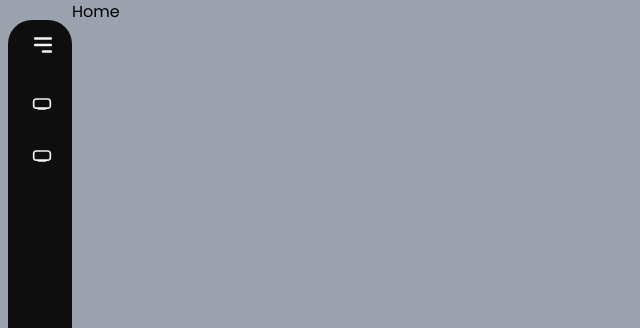
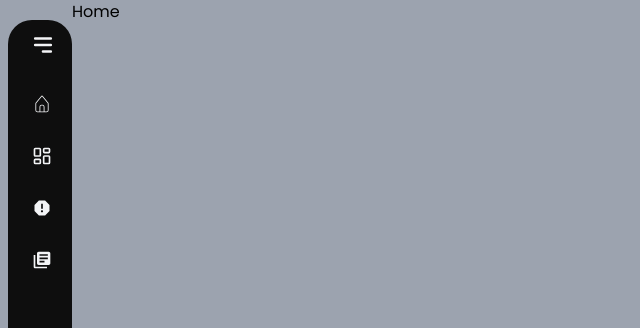
Before and after one commit to Prish20/SAFE-PATH_PLATFORM, a React (Vite) app in the folder client/: page /home in a window 1280 px wide. Shown: the top 328 px of the page, without its empty margins (0-640 px from the left). Built offline with nearby package versions, Linux system fonts and the light colour scheme; no server answers.

Commit message:
Layout adjustments

```diff
--- a/client/src/components/DashSidebar.jsx
+++ b/client/src/components/DashSidebar.jsx
@@ -4,6 +4,7 @@ import { HiArrowSmRight, HiDocumentText, HiOutlineUserGroup, HiUser } from "reac
 import { Link, useLocation } from "react-router-dom";
 import { motion } from "framer-motion";
 import { useSelector } from "react-redux";
+import { MdReport } from "react-icons/md";
 
 export default function DashSidebar() {
   const location = useLocation();
@@ -63,7 +64,7 @@ export default function DashSidebar() {
               >
                 <Sidebar.Item
                   active={tab === "reportincident"}
-                  icon={HiUser}
+                  icon={MdReport}
                   className="flex items-center space-x-2 outline hover:text-red-500"
                   as="div"
                 >
--- a/client/src/components/Sidebar.jsx
+++ b/client/src/components/Sidebar.jsx
@@ -1,16 +1,20 @@
 import { useState, useMemo } from "react";
 import { HiMenuAlt3 } from "react-icons/hi";
-import { MdHomeMax } from "react-icons/md";
 import MenuItems from "./MenuItems";
 import Profile from "./Profile";
-
+import { LuLayoutDashboard } from "react-icons/lu";
+import { CiHome } from "react-icons/ci";
+import { MdReport } from "react-icons/md";
+import { MdLibraryBooks } from "react-icons/md";
 const Sidebar = () => {
   const [open, setOpen] = useState(false);
 
   const menus = useMemo(
     () => [
-      { name: "Home", link: "/home", icon: MdHomeMax },
-      { name: "Dashboard", link: "/dashboard", icon: MdHomeMax },
+      { name: "Home", link: "/home", icon: CiHome },
+      { name: "Dashboard", link: "/dashboard?tab=profile", icon: LuLayoutDashboard },
+      { name: "Incidents", link: "/incidents", icon: MdReport },
+      { name: "Learning", link: "/learning", icon: MdLibraryBooks },
 
     ],
     []
```
